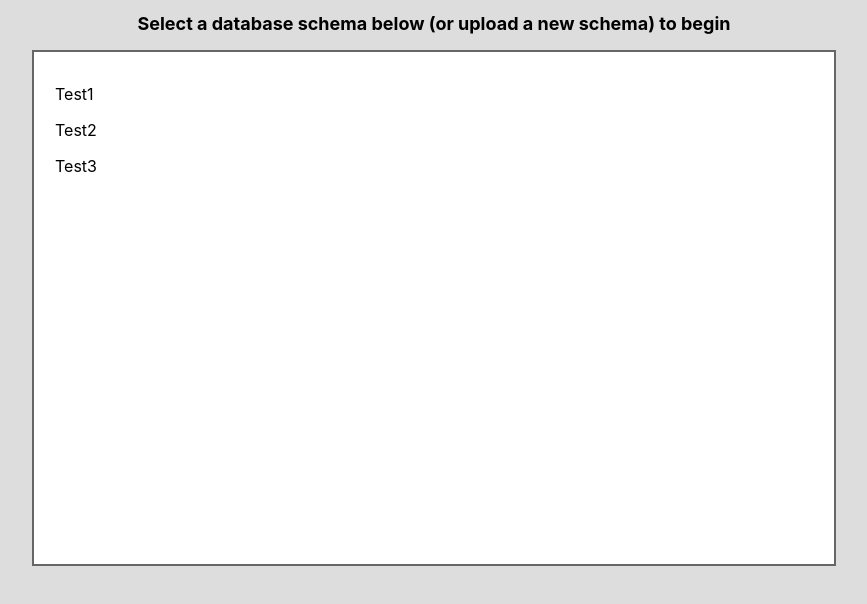
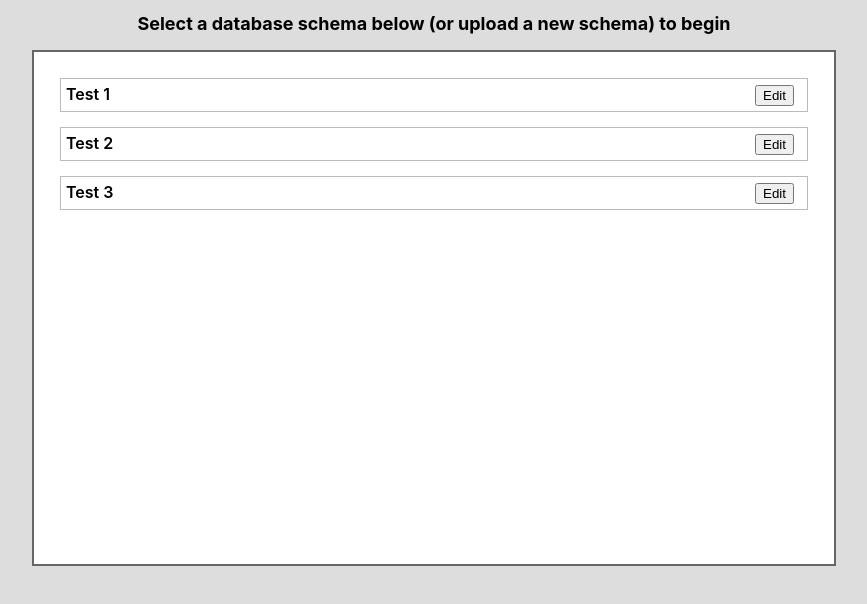
Before and after one commit to M-Derbyshire/SchemaShovelWeb, a React app in the folder front_end/: page / in a window 1280 px wide. Shown: the part 48-652 px from the top of the page, without its empty margins (206-1073 px from the left). Built offline with nearby package versions, Linux system fonts and the light colour scheme.

Commit message:
setup the editableItem and styled the SelectableList to complement it

```diff
--- a/front_end/src/components/App/App.js
+++ b/front_end/src/components/App/App.js
@@ -1,6 +1,7 @@
 import React, { Component } from 'react';
 import './App.css';
 import SelectableList from '../SelectableList/SelectableList';
+import EditableItem from '../EditableItem/EditableItem';
 
 
 class App extends Component
@@ -32,10 +33,10 @@ class App extends Component
 				</header>
 
 				<SelectableList selectedItemIndex={this.state.selectedDatabaseIndex}
-					setSelectedItemIndex={this.setSelectedDatabaseIndex.bind(this)} >
-					<p>Test1</p>
-					<p>Test2</p>
-					<p>Test3</p>
+						setSelectedItemIndex={this.setSelectedDatabaseIndex.bind(this)} >
+					<EditableItem isSelected text="Test 1" saveChanges={() => {}} />
+					<EditableItem text="Test 2" saveChanges={() => {}} />
+					<EditableItem text="Test 3" saveChanges={() => {}} />
 				</SelectableList>
 			</div>
 		);
--- /dev/null
+++ b/front_end/src/components/EditableItem/EditableItem.css
@@ -0,0 +1,18 @@
+.EditableItem {
+	display: inline-flex;
+	width: 100%;
+	justify-content: space-between;
+	border: solid 1px #bbb;
+	padding: 5px;
+	box-sizing: border-box;
+}
+
+.EditableItem .EITextArea {
+	flex-shrink: 0;
+	font-weight: 600;
+}
+
+.EditableItem .EIButtonArea {
+	margin: auto 0.5em;
+	flex-shrink: 0;
+}
--- /dev/null
+++ b/front_end/src/components/EditableItem/EditableItem.js
@@ -0,0 +1,110 @@
+import React, { Component } from 'react';
+import PropTypes from 'prop-types';
+import './EditableItem.css';
+
+
+
+class EditableItem extends Component
+{
+	constructor(props)
+	{
+		super(props);
+
+		const savedText = (props.text) ? props.text : "";
+
+		this.state = {
+			isInEditMode: false,
+			isSavingChanges: false,
+			savedText,
+			currentText: savedText, //The current text of the item (may not have been saved yet)
+		};
+	}
+
+	toggleEditMode()
+	{
+		this.setState({
+			isInEditMode: !this.state.isInEditMode
+		});
+	}
+
+	textChange(e)
+	{
+		this.setState({
+			currentText: e.target.value
+		});
+	}
+
+	saveChanges(e)
+	{
+		e.stopPropagation();
+
+		this.props.saveChanges(e.target.value);
+
+		this.setState({
+			isSavingChanges: true
+		});
+	}
+
+	cancelChanges(e)
+	{
+		e.stopPropagation();
+
+		this.toggleEditMode();
+
+		this.setState({
+			currentText: this.state.savedText
+		});
+	}
+
+	render()
+	{
+		//If we are in editing mode, things need to be displayed differently
+		const textElem = (!this.state.isInEditMode) ?
+							(<span className="EIStaticText">{this.state.currentText}</span>) :
+							(<input className="EditableItemStaticText" type="text" value={this.state.currentText} onChange={(e) => this.textChange(e)} />);
+
+		//The button has 3 uses: "edit" (enter editing mode), "save" and "saving".
+		//There is also a cancel button, when editing, to exit without saving.
+		let buttonText, buttonOnClick, buttonDisabled = false;
+		let cancelButtonVisible = false;
+		if(this.state.isInEditMode)
+		{
+			if(this.state.isSavingChanges)
+			{
+				buttonText = "Saving...";
+				buttonDisabled = true;
+			}
+			else
+			{
+				cancelButtonVisible = true;
+				buttonText = "Save";
+				buttonOnClick = (e) => this.saveChanges(e);
+			}
+		}
+		else
+		{
+			buttonText = "Edit";
+			buttonOnClick = () => this.toggleEditMode();
+		}
+		const buttonElem =  (<button onClick={buttonOnClick} disabled={buttonDisabled}
+									className={this.state.isInEditMode ? "EISaveButton" : "EIEditButton"} >
+									{buttonText}</button>);
+
+		const cancelButtonElem = (<button className="EICancelChangeButton"
+									onClick={(e) => this.cancelChanges(e)}>Cancel</button>);
+
+		return (
+			<div className="EditableItem">
+				<span className="EITextArea">{textElem}</span>
+				<span className="EIButtonArea">{buttonElem} {cancelButtonVisible && cancelButtonElem}</span>
+			</div>
+		);
+	}
+}
+
+EditableItem.propTypes = {
+	text: PropTypes.string,
+	saveChanges: PropTypes.func.isRequired,
+}
+
+export default EditableItem;
--- a/front_end/src/components/SelectableList/SelectableList.css
+++ b/front_end/src/components/SelectableList/SelectableList.css
@@ -16,9 +16,11 @@
 
 .SelectableList li {
 	margin: 5px;
+	padding: 5px;
 	cursor: pointer;
+	min-width: max-content;
 }
 
-.SelectableList .SelectableListItemSelected {
+.SelectableList .SelectableItemSelected {
 	background-color: #9c46ff;
 }
--- a/front_end/src/components/SelectableList/SelectableList.js
+++ b/front_end/src/components/SelectableList/SelectableList.js
@@ -14,7 +14,7 @@ class SelectableList extends Component
 						return (
 							<li
 								key={"selectable-" + index}
-								className={(this.props.selectedItemIndex === index) ? "SelectableListItemSelected" : ""}
+								className={(this.props.selectedItemIndex === index) ? "SelectableItemSelected" : ""}
 								onClick={() => this.props.setSelectedItemIndex(index)}
 							>
 								{child}
```
